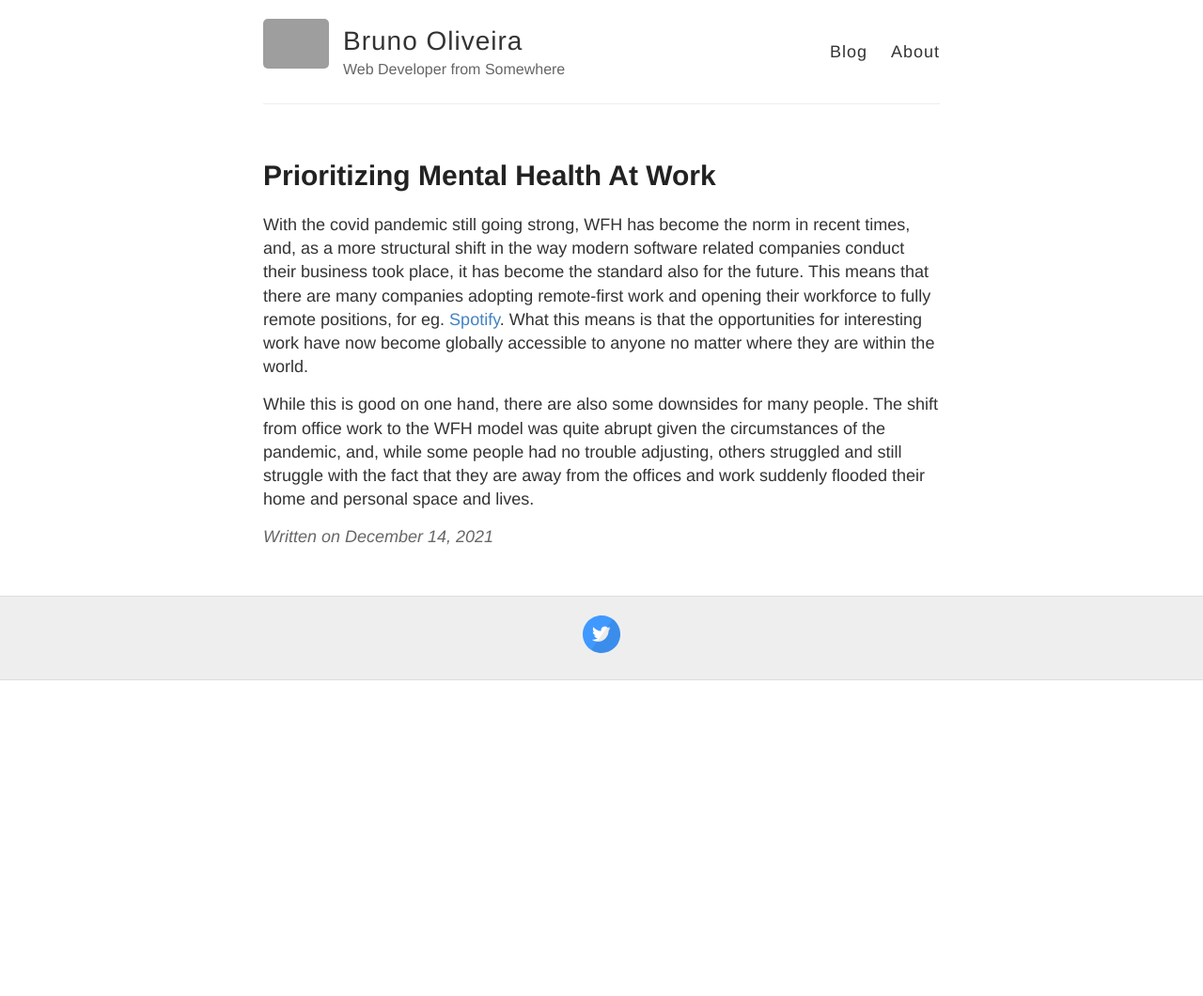
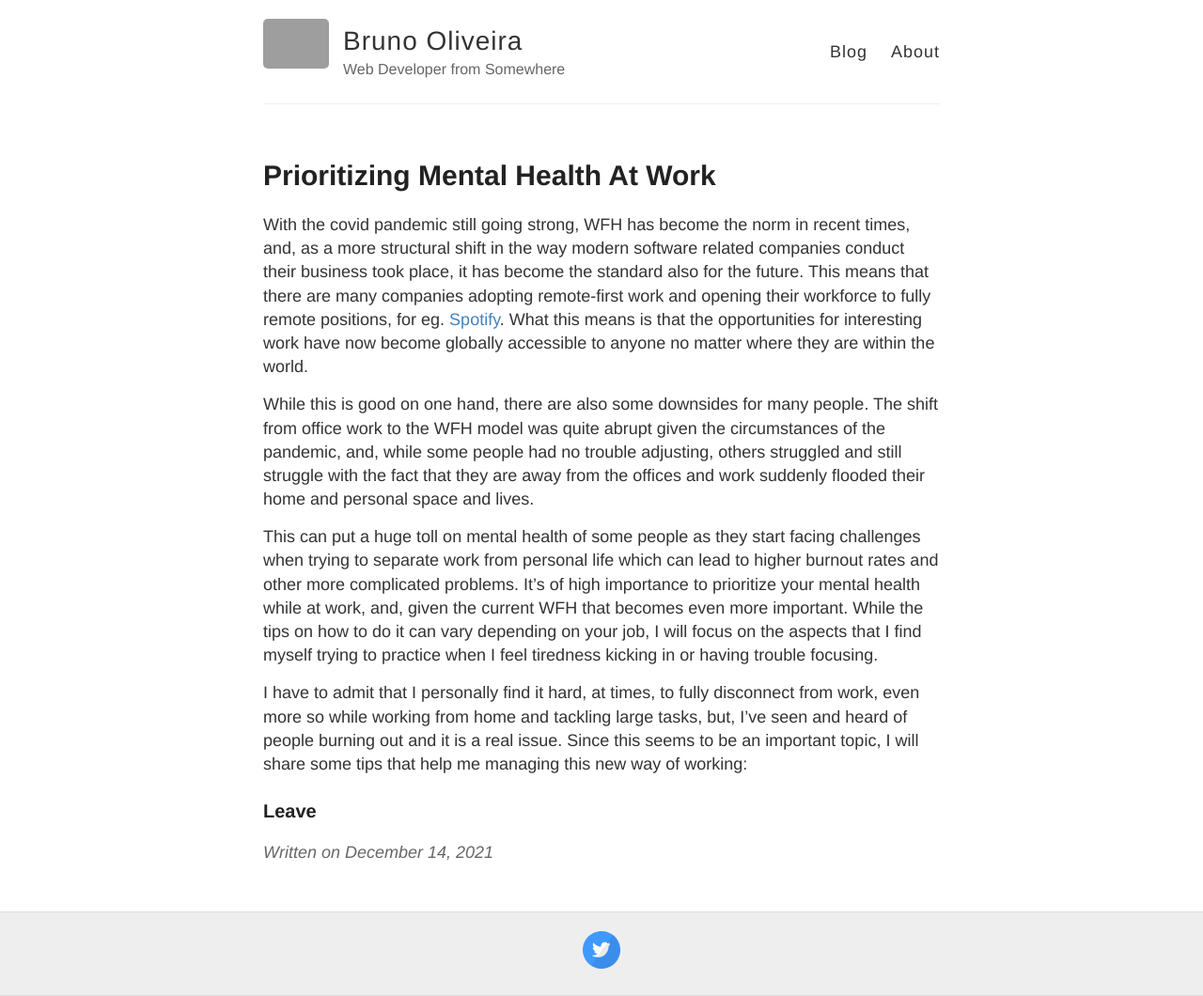
Before and after one commit to bruno-oliveira/techblog, a Jekyll site: the page built from _posts/2021-12-14-Prioritizing-mental-health-at-work.md, in a window 1280 px wide. Shown: the whole page at 94% size. Built offline with Jekyll 4.4.1, drawn with Linux system fonts in a browser that asks for light colours; our own code applies the rules of GitHub Pages for plain Markdown files; before the commit the page ends 900 px from its top, so only the background shows below that; grey boxes are pictures that could not be loaded.

Commit message:
Update 2021-12-14-Prioritizing-mental-health-at-work.md

```diff
--- a/_posts/2021-12-14-Prioritizing-mental-health-at-work.md
+++ b/_posts/2021-12-14-Prioritizing-mental-health-at-work.md
@@ -1,3 +1,9 @@
 With the covid pandemic still going strong, WFH has become the norm in recent times, and, as a more structural shift in the way modern software related companies conduct their business took place, it has become the standard also for the future. This means that there are many companies adopting remote-first work and opening their workforce to fully remote positions, for eg. [Spotify](https://hrblog.spotify.com/2021/02/12/introducing-working-from-anywhere/). What this means is that the opportunities for interesting work have now become globally accessible to anyone no matter where they are within the world.
 
 While this is good on one hand, there are also some downsides for many people. The shift from office work to the WFH model was quite abrupt given the circumstances of the pandemic, and, while some people had no trouble adjusting, others struggled and still struggle with the fact that they are away from the offices and work suddenly flooded their home and personal space and lives.
+
+This can put a huge toll on mental health of some people as they start facing challenges when trying to separate work from personal life which can lead to higher burnout rates and other more complicated problems. It's of high importance to prioritize your mental health while at work, and, given the current WFH that becomes even more important. While the tips on how to do it can vary depending on your job, I will focus on the aspects that I find myself trying to practice when I feel tiredness kicking in or having trouble focusing.
+
+I have to admit that I personally find it hard, at times, to fully disconnect from work, even more so while working from home and tackling large tasks, but, I've seen and heard of people burning out and it is a real issue. Since this seems to be an important topic, I will share some tips that help me managing this new way of working:
+
+### Leave
```
